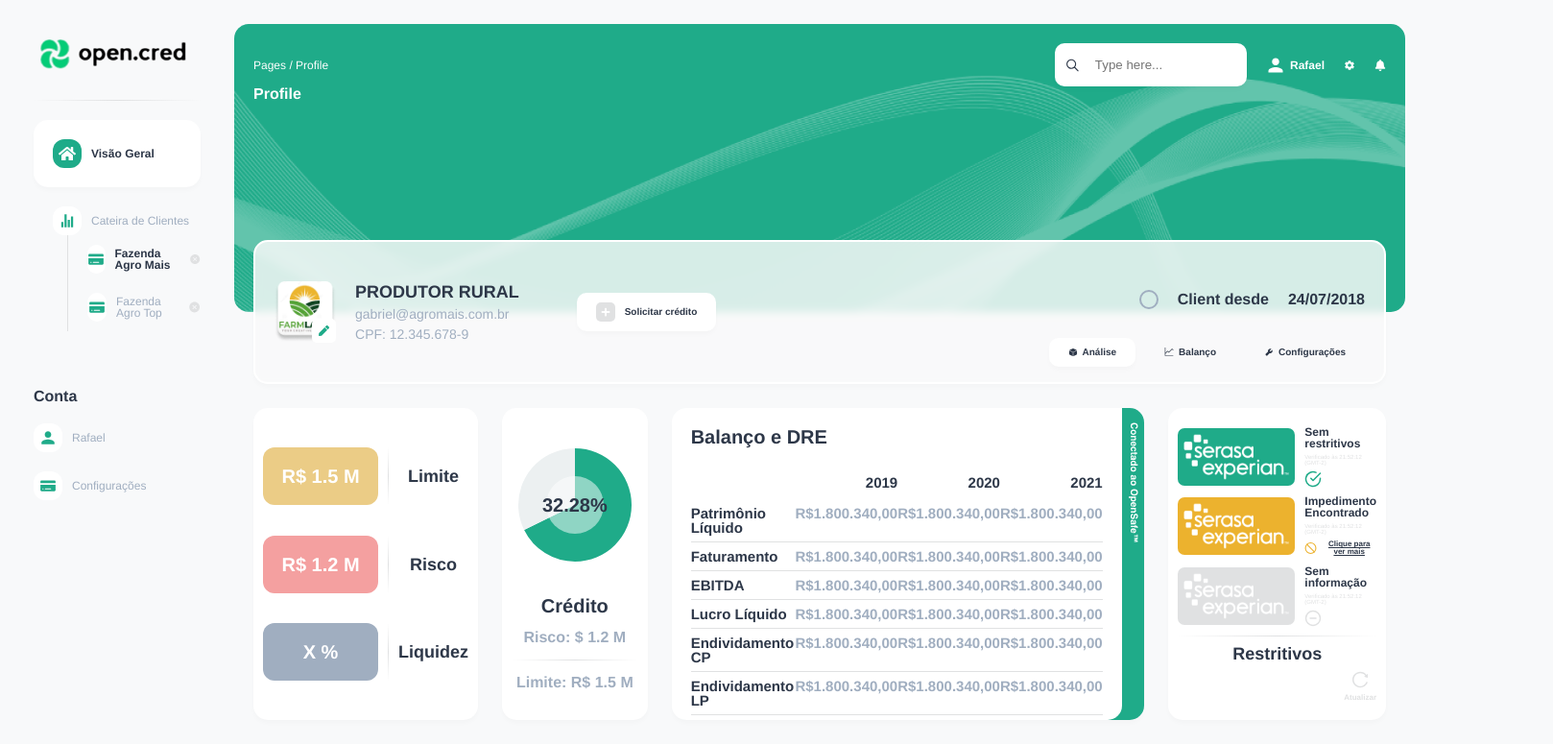
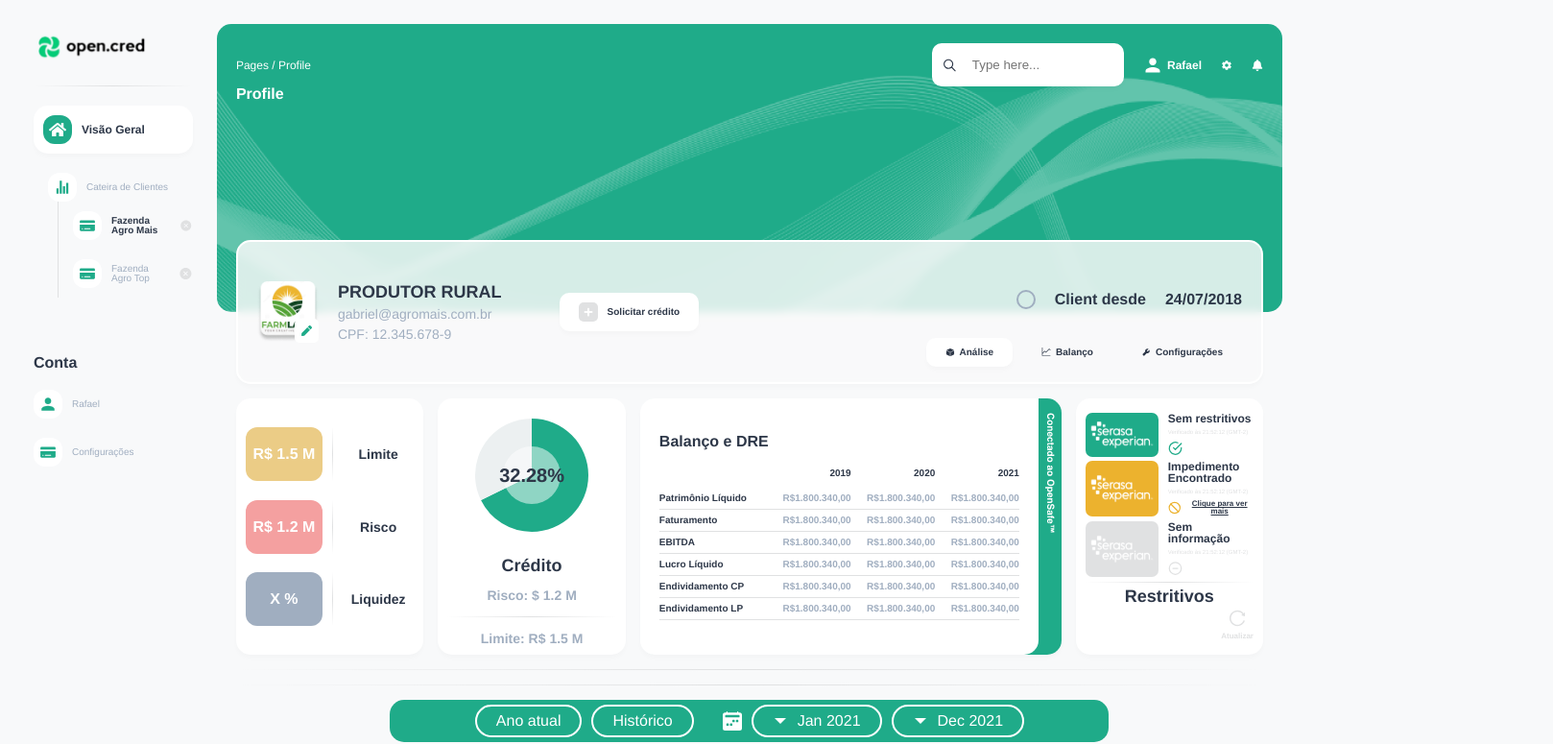
Before and after one commit to henriquemarioto/open-cred-demo, a React (Vite) app: page / in a window 1280 px wide. Shown: the top 775 px of the page at 96% size, 1618 px wide, since content can reach past the window. Built offline with nearby package versions, Linux system fonts and the light colour scheme.

Commit message:
fix: main styles

```diff
--- a/src/components/BankData/styles.ts
+++ b/src/components/BankData/styles.ts
@@ -12,19 +12,29 @@ export const ContainerItems = styled.div`
 `;
 
 export const CardStatusNumber = styled.p<Props>`
-  width: 120px;
-  font-size: 20px;
+  width: 80px;
+  font-size: 16px;
+  padding: 20px 0;
   text-align: center;
   color: var(--white);
   background-color: ${(p) => p.backgroundColor || "transparent"};
   font-weight: bold;
   border-radius: 12px;
-  padding: 20px 15px;
+
+  @media (min-width: 1920px) {
+    width: 120px;
+    font-size: 20px;
+    padding: 20px 15px;
+  }
 `;
 
 export const StatusName = styled.p`
-  font-size: 18px;
+  font-size: 14px;
   font-weight: bold;
   text-align: center;
   flex: 1;
+
+  @media (min-width: 1920px) {
+    font-size: 18px;
+  }
 `;
--- a/src/components/Charts/PieGraph/style.ts
+++ b/src/components/Charts/PieGraph/style.ts
@@ -8,25 +8,38 @@ export const Container = styled.div`
   align-items: center;
   gap: 15px;
 
-  width: 130px;
-  height: auto;
+  width: 100%;
 
   h2 {
     font-weight: bold;
-    font-size: 20px;
-    padding-top: 20px;
+    font-size: 18px;
+    padding-top: 10px;
   }
 
-  >span {
-    font-size: 16px;
+  > span {
+    font-size: 14px;
     font-weight: bold;
     color: var(--gray-500);
+  }
+
+  @media (min-width: 1920px) {
+    h2 {
+      font-weight: bold;
+      font-size: 20px;
+      padding-top: 20px;
+    }
+
+    > span {
+      font-size: 16px;
+      font-weight: bold;
+      color: var(--gray-500);
+    }
   }
 `;
 
 export const GraphContainer = styled.div`
     position: relative;
-    width: 100%;
+    width: 130px;
 `;
 
 export const Percent = styled.span`
--- a/src/components/ContainerContentItemGraph/styles.ts
+++ b/src/components/ContainerContentItemGraph/styles.ts
@@ -3,7 +3,6 @@ import { Container as ContainerContentItem } from "../ContainerContentItem/style
 
 export const Container = styled(ContainerContentItem)`
   padding: 0;
-  height: 325px;
   border-radius: 15px;
   background: linear-gradient(
     to right,
--- a/src/components/Header/index.tsx
+++ b/src/components/Header/index.tsx
@@ -23,7 +23,9 @@ const Header = () => {
   return (
     <Container>
       <Img src={logo} />
+
       <DivisionHorizontal />
+
       <ContainerPath>
         <MainSection>
           <List>
--- a/src/components/Header/styles.ts
+++ b/src/components/Header/styles.ts
@@ -6,7 +6,7 @@ interface Props {
 
 export const Container = styled.header`
   padding: 5px;
-  width: 16%;
+  width: 15%;
 
   display: flex;
   flex-direction: column;
@@ -15,7 +15,7 @@ export const Container = styled.header`
   .main-selected {
     font-weight: bold;
     background-color: var(--white);
-    box-shadow: 0px 3.500000238418579px 5.500000476837158px 0px #00000005;
+    box-shadow: var(--box-shadow);
 
     span {
       color: var(--gray-700);
@@ -32,7 +32,7 @@ export const Container = styled.header`
 `;
 
 export const Img = styled.img`
-  width: 170px;
+  width: 75%;
 `;
 
 export const DivisionHorizontal = styled.div`
@@ -80,13 +80,17 @@ export const Section = styled.section`
 export const MainSection = styled(Section)``;
 
 export const SubSection = styled(Section)`
-  padding-left: 20px;
+  padding-left: 15px;
 
   color: var(--gray-500);
 
-  .top{
+  .top {
     padding: 0;
     padding-top: 10px;
+  }
+
+  @media (min-width: 1920px) {
+    padding-left: 20px;
   }
 `;
 
@@ -95,23 +99,28 @@ export const List = styled.ul`
   display: flex;
   flex-direction: column;
   //gap: 10px;
-  font-size: 12px;
+  font-size: 10px;
+
+  @media (min-width: 1920px) {
+    font-size: 12px;
+  }
 `;
 
 export const AccountSection = styled(Section)`
   padding-top: 50px;
-`
+`;
 
 export const Title = styled.h2`
   font-weight: bold;
   text-align: left;
-`
+`;
 
 export const Item = styled.li`
   display: flex;
   align-items: center;
   gap: 10px;
 
+  width: 100%;
   border-radius: 15px;
 
   span {
@@ -120,23 +129,33 @@ export const Item = styled.li`
 `;
 
 export const MainItem = styled(Item)`
-  padding: 20px;
+  padding: 10px;
   width: 100%;
+  font-size: 12px;
+
+  @media (min-width: 1920px) {
+    padding: 20px;
+    font-size: 16px;
+  }
 `;
 
 export const SubItem = styled(Item)`
   padding: 10px 0;
-`
+`;
 
 export const ContainerSectionDetails = styled.div`
   display: flex;
-  margin-left: 15px;
+  margin-left: 10px;
   border-left: 1px solid var(--gray);
-`
+
+  @media (min-width: 1920px) {
+    margin-left: 15px;
+  }
+`;
 
 export const DivIcon = styled.div<Props>`
-  width: 30px;
-  height: 30px;
+  min-width: 30px;
+  min-height: 30px;
   background-color: ${(p) =>
     p.iconColor === "white" ? "var(--green)" : "var(--white)"};
   border-radius: 12px;
--- a/src/components/Tables/TableModel/style.ts
+++ b/src/components/Tables/TableModel/style.ts
@@ -7,14 +7,14 @@ export const Container = styled.div`
 
   display: flex;
   flex-direction: column;
-  gap: 20px;
+  gap: 10px;
 
   h2 {
-    font-size: 20px;
+    font-size: 16px;
   }
 
   table {
-    font-size: 15px;
+    font-size: 10px;
     width: 100%;
 
     tr {
@@ -25,7 +25,7 @@ export const Container = styled.div`
       }
 
       td {
-        padding: 7px 0;
+        padding: 6px 0;
         border-bottom: 1px solid var(--gray);
       }
 
@@ -38,4 +38,22 @@ export const Container = styled.div`
       }
     }
   }
+
+  @media (min-width: 1920px) {
+    gap: 20px;
+
+    h2 {
+      font-size: 20px;
+    }
+
+    table {
+      font-size: 15px;
+
+      tr {
+        td {
+          padding: 7px 0;
+        }
+      }
+    }
+  }
 `;
--- a/src/styles.ts
+++ b/src/styles.ts
@@ -13,13 +13,18 @@ interface AccountInfoContainerProps {
 
 export const Container = styled.div`
   padding: 25px 30px;
+  min-width: 1366px;
+  max-width: 1920px;
+  width: 100%;
+  margin: 0 auto;
 
   display: flex;
-  gap: 30px;
+  gap: 20px;
 `;
 
 export const Main = styled.main`
-  width: 100%;
+  width: 85%;
+  min-width: 85%;
 `;
 
 export const ContainerContent = styled.div`
@@ -33,12 +38,20 @@ export const ContainerAbsolute = styled.div`
   top: -75px;
   display: flex;
   flex-direction: column;
-  gap: 25px;
+  gap: 15px;
+
+  @media (min-width: 1920px) {
+    gap: 25px;
+  }
 `;
 
 export const ContentSection = styled.section`
   display: flex;
-  gap: 25px;
+  gap: 15px;
+
+  @media (min-width: 1920px) {
+    gap: 25px;
+  }
 `;
 
 export const ContainerItems = styled.div`
@@ -49,8 +62,8 @@ export const ContainerItems = styled.div`
 `;
 
 export const SerasaCard = styled.div<Props>`
-  width: 100%;
-  height: 60px;
+  width: 80%;
+  height: 100%;
   padding: 5px;
   border-radius: 7px;
   background-color: ${(p) => p.backgroundColor || "transparent"};
@@ -60,6 +73,7 @@ export const SerasaCard = styled.div<Props>`
 
   img {
     height: 100%;
+    width: 100%;
   }
 `;
 
@@ -87,7 +101,7 @@ export const SerasaInfo = styled.div<Props>`
     gap: 5px;
     > svg {
       color: ${(p) => p.backgroundColor};
-      width: 18px;
+      width: 15px;
       height: 18px;
     }
 
@@ -97,6 +111,10 @@ export const SerasaInfo = styled.div<Props>`
       text-decoration: underline;
       cursor: pointer;
     }
+  }
+
+  @media (min-width: 1920px) {
+
   }
 `;
 
```
Also changed, not shown: src/App.tsx (+2 -12 lines).
